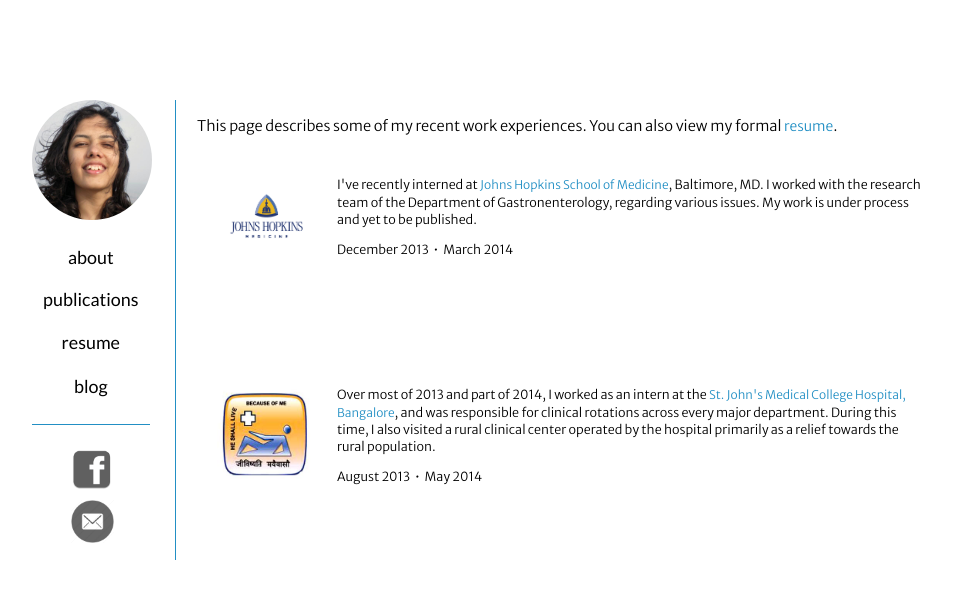
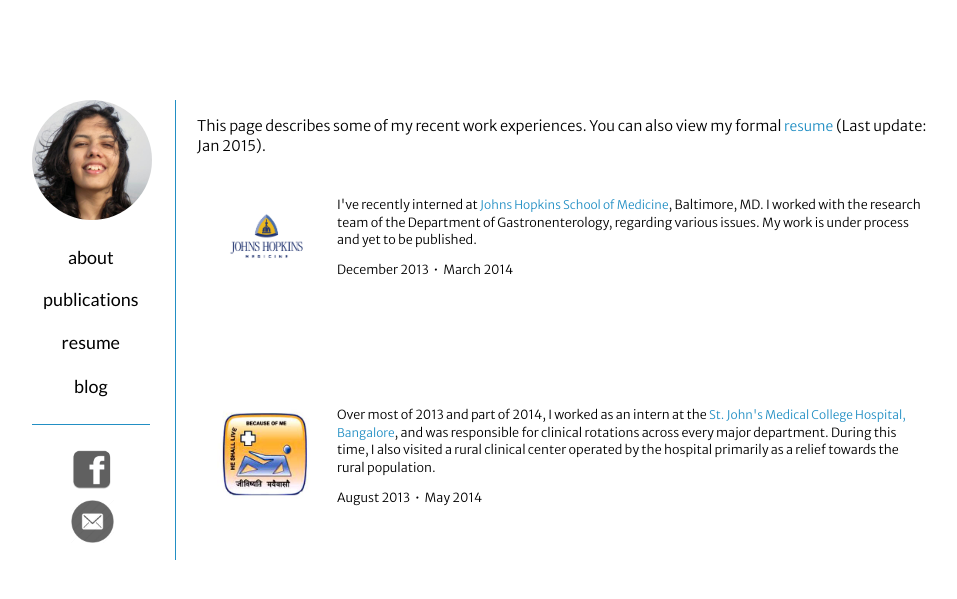
Before and after one commit to souri/rweb, a Jekyll site: the page built from resume/index.html, in a window 1280 px wide. Shown: the top 599 px of the page, without its empty margins (143-1100 px from the left). Built offline with Jekyll 4.4.1, drawn with Linux system fonts in a browser that asks for light colours; Markdown is read by kramdown in place of the engine named in the settings.

Commit message:
Change resume text

```diff
--- a/resume/index.html
+++ b/resume/index.html
@@ -4,7 +4,7 @@
 ---
 
 <div class="body body-2">
-    <p>This page describes some of my recent work experiences. You can also view my formal <a href="/files/Reetika_Resume.pdf">resume</a>.</p>
+    <p>This page describes some of my recent work experiences. You can also view my formal <a href="/files/Reetika_Resume.pdf">resume</a> (Last update: Jan 2015).</p>
 
     <ul class="list">
         <li>
```
